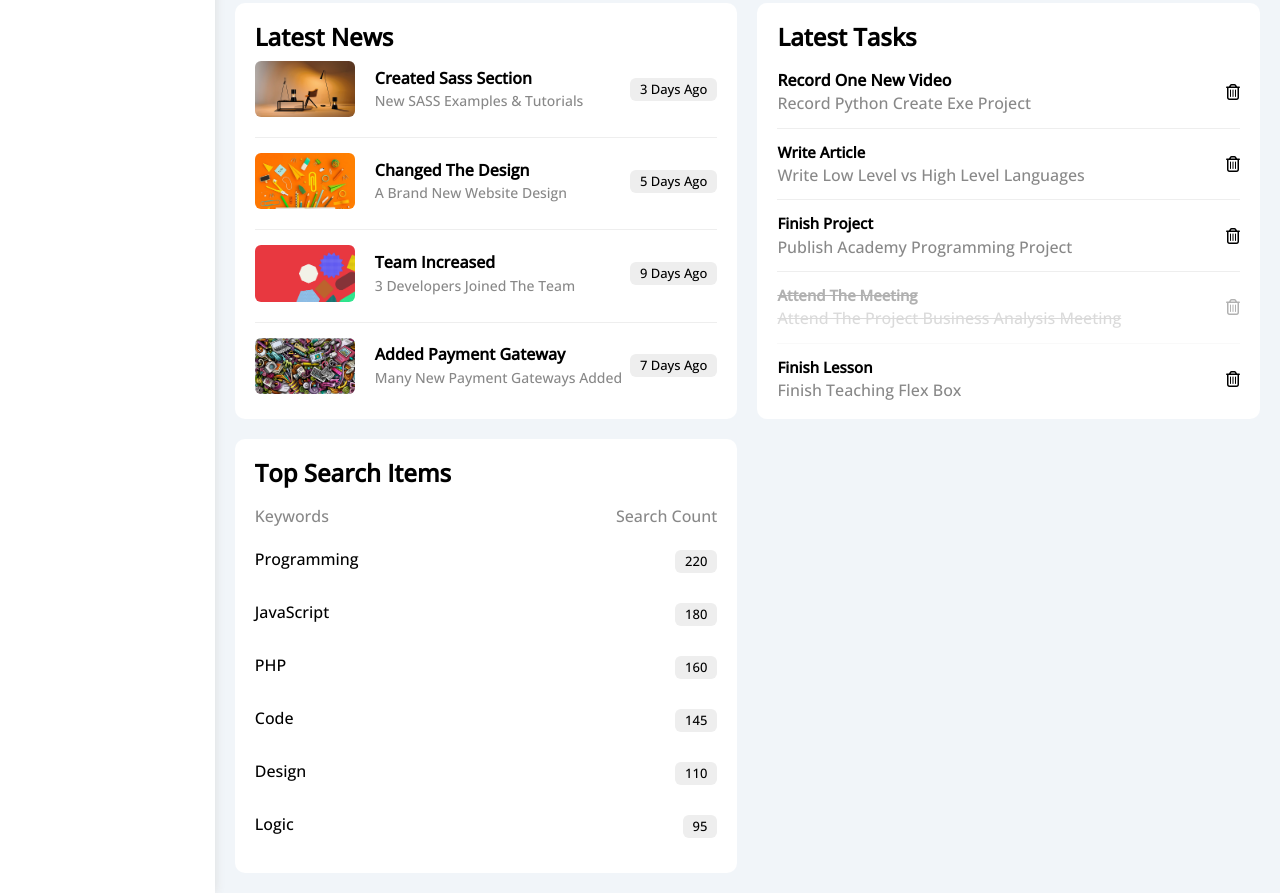
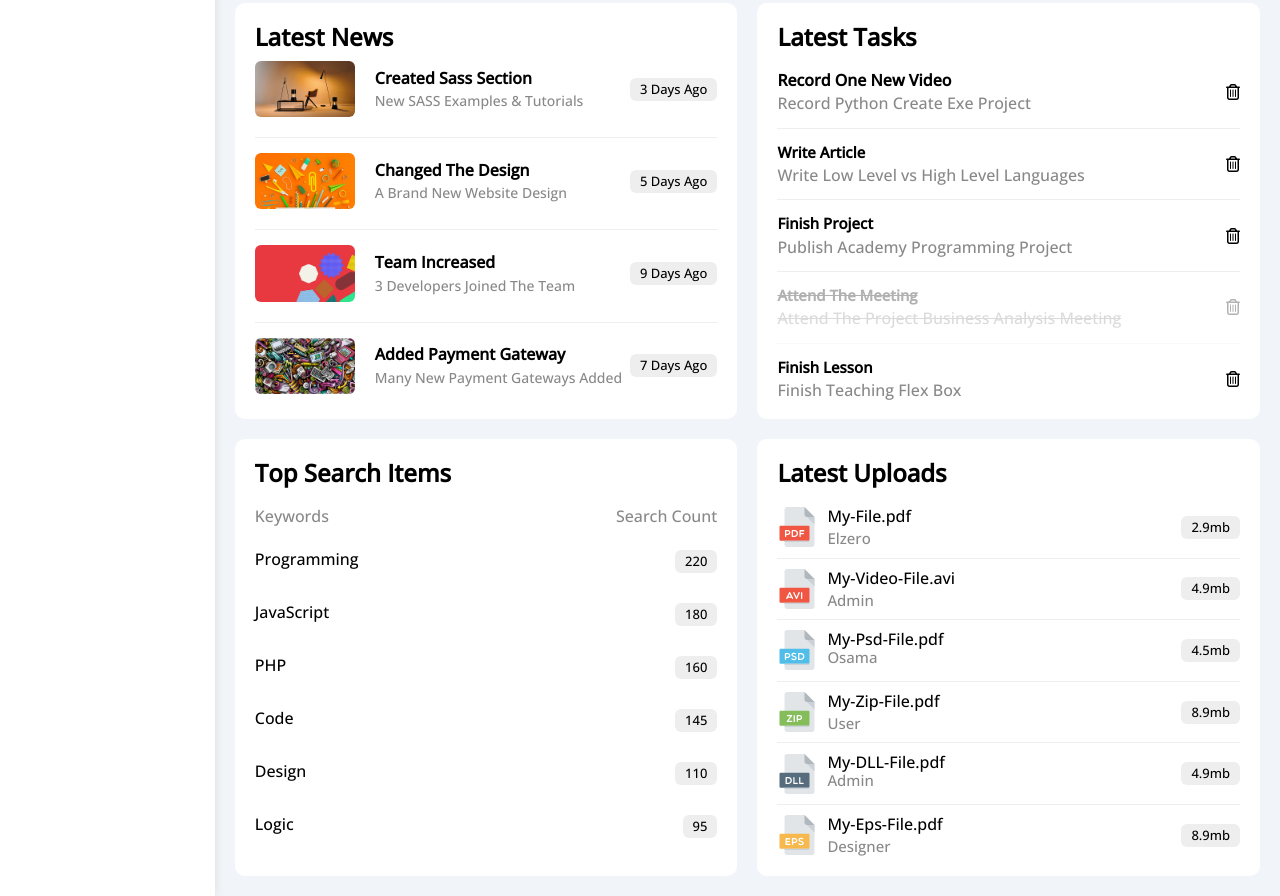
Before and after one commit to abdo2418/Template-Four, a plain HTML site: page index.html in a window 1280 px wide. Shown: the part 1016-1912 px from the top of the page. Drawn offline with nearby package versions, Linux system fonts and the light colour scheme.

Commit message:
Created Uploads Widget

```diff
--- a/css/framework.css
+++ b/css/framework.css
@@ -57,6 +57,9 @@
 .pt-15 {
   padding-top: 15px;
 }
+.pb-10 {
+  padding-bottom: 10px;
+}
 .pb-15 {
   padding-bottom: 15px;
 }
@@ -77,6 +80,9 @@
 }
 .mt-20 {
   margin-top: 20px;
+}
+.mr-10 {
+  margin-right: 10px;
 }
 .mb-0 {
   margin-bottom: 0;
@@ -146,6 +152,9 @@
 .fw-bold {
   font-weight: bold;
 }
+.fw-normal {
+  font-weight: normal;
+}
 .fs-13 {
   font-size: 13px;
 }
--- a/css/master.css
+++ b/css/master.css
@@ -376,4 +376,18 @@ a {
   text-decoration: line-through;
 }
 /* End Tasks Widget  */
+/* Start Uploads Widget */
+.uploads .row:not(:last-of-type) {
+  margin-bottom: 10px;
+  padding-bottom: 10px;
+  border-bottom: 1px solid #eee;
+}
+.uploads .row img {
+  width: 40px;
+  margin-right: 10px;
+}
+.uploads .row .info {
+  flex-grow: 1;
+}
+/* End Uploads Widget */
 /* End Content */
--- a/index.html
+++ b/index.html
@@ -307,6 +307,59 @@
       </div>
     </div>
     <!-- End Top Search Widget -->
+    <!-- Start Uploads Widget -->
+    <div class="uploads widget-shape">
+      <h2 class="mt-0 mb-20">Latest Uploads</h2>
+      <div class="row d-flex align-center">
+        <img src="imgs/pdf.svg" alt="uploads photo">
+        <div class="info">
+          <span class="d-block mb-5">My-File.pdf</span>
+          <span class="c-grey fs-15 d-block">Elzero</span>
+        </div>
+        <span class="btn-shape fs-13 bg-eee">2.9mb</span>
+      </div>
+      <div class="row d-flex align-center">
+        <img src="imgs/avi.svg" alt="uploads photo">
+        <div class="info">
+          <span class="d-block mb-5">My-Video-File.avi</span>
+          <span class="c-grey fs-15 d-block">Admin</span>
+        </div>
+        <span class="btn-shape fs-13 bg-eee">4.9mb</span>
+      </div>
+      <div class="row d-flex align-center">
+        <img src="imgs/psd.svg" alt="uploads photo">
+        <div class="info">
+          <span class="d-block mb-5">My-Psd-File.pdf</sp>
+          <span class="c-grey fs-15 d-block">Osama</span>
+        </div>
+        <span class="btn-shape fs-13 bg-eee">4.5mb</span>
+      </div>
+      <div class="row d-flex align-center">
+        <img src="imgs/zip.svg" alt="uploads photo">
+        <div class="info">
+          <span class="d-block mb-5">My-Zip-File.pdf</span>
+          <span class="c-grey fs-15 d-block">User</span>
+        </div>
+        <span class="btn-shape fs-13 bg-eee">8.9mb</span>
+      </div>
+      <div class="row d-flex align-center">
+        <img src="imgs/dll.svg" alt="uploads photo">
+        <div class="info">
+          <span class="d-block mb-5">My-DLL-File.pdf</sp>
+          <span class="c-grey fs-15 d-block">Admin</span>
+        </div>
+        <span class="btn-shape fs-13 bg-eee">4.9mb</span>
+      </div>
+      <div class="row d-flex align-center">
+        <img src="imgs/eps.svg" alt="uploads photo">
+        <div class="info">
+          <span class="d-block mb-5">My-Eps-File.pdf</span>
+          <span class="c-grey fs-15 d-block">Designer</span>
+        </div>
+        <span class="btn-shape fs-13 bg-eee">8.9mb</span>
+      </div>
+    </div>
+    <!-- End Uploads Widget -->
     </div>
     <!-- End Wrapper -->
     </div>
```
